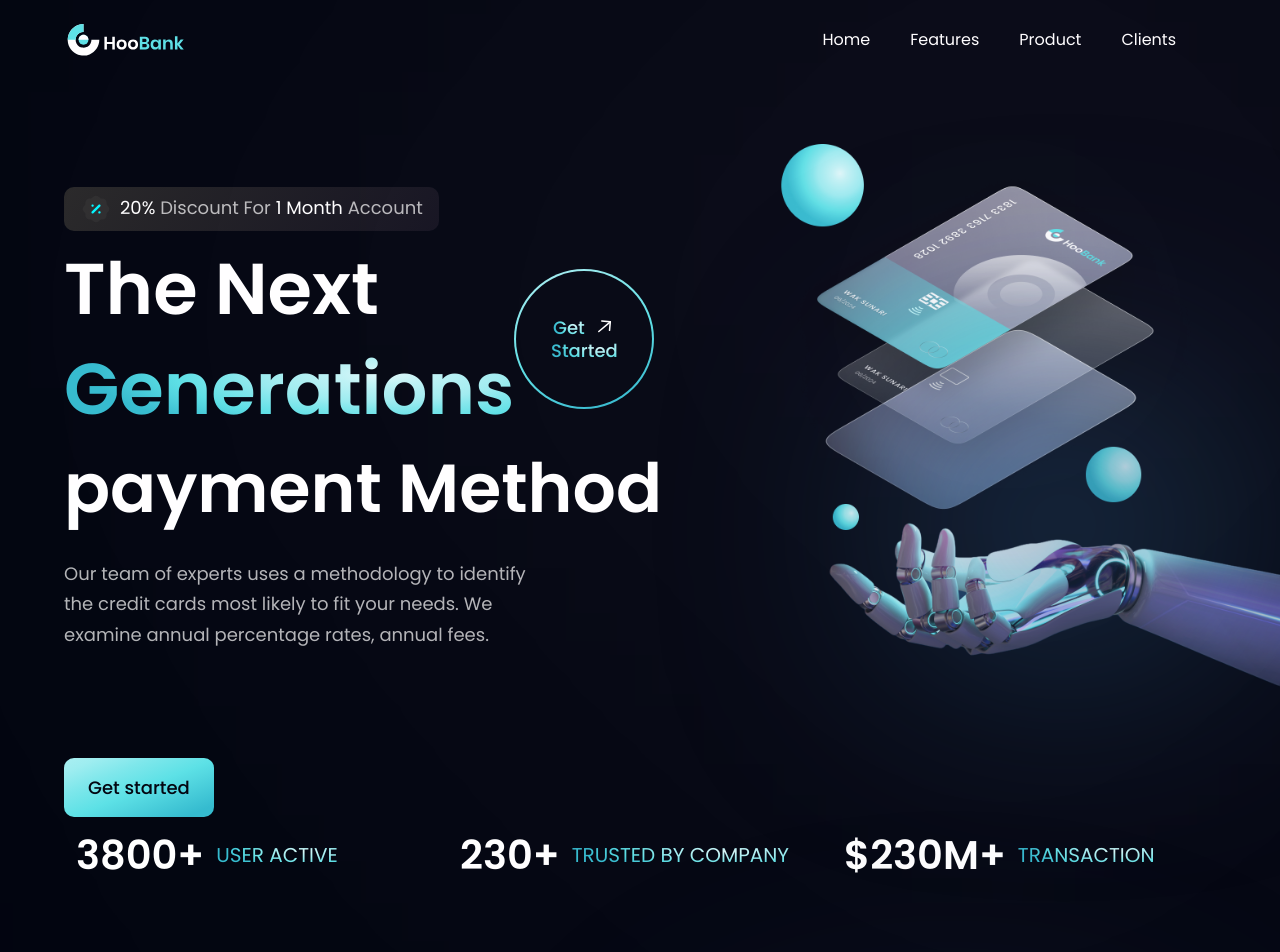
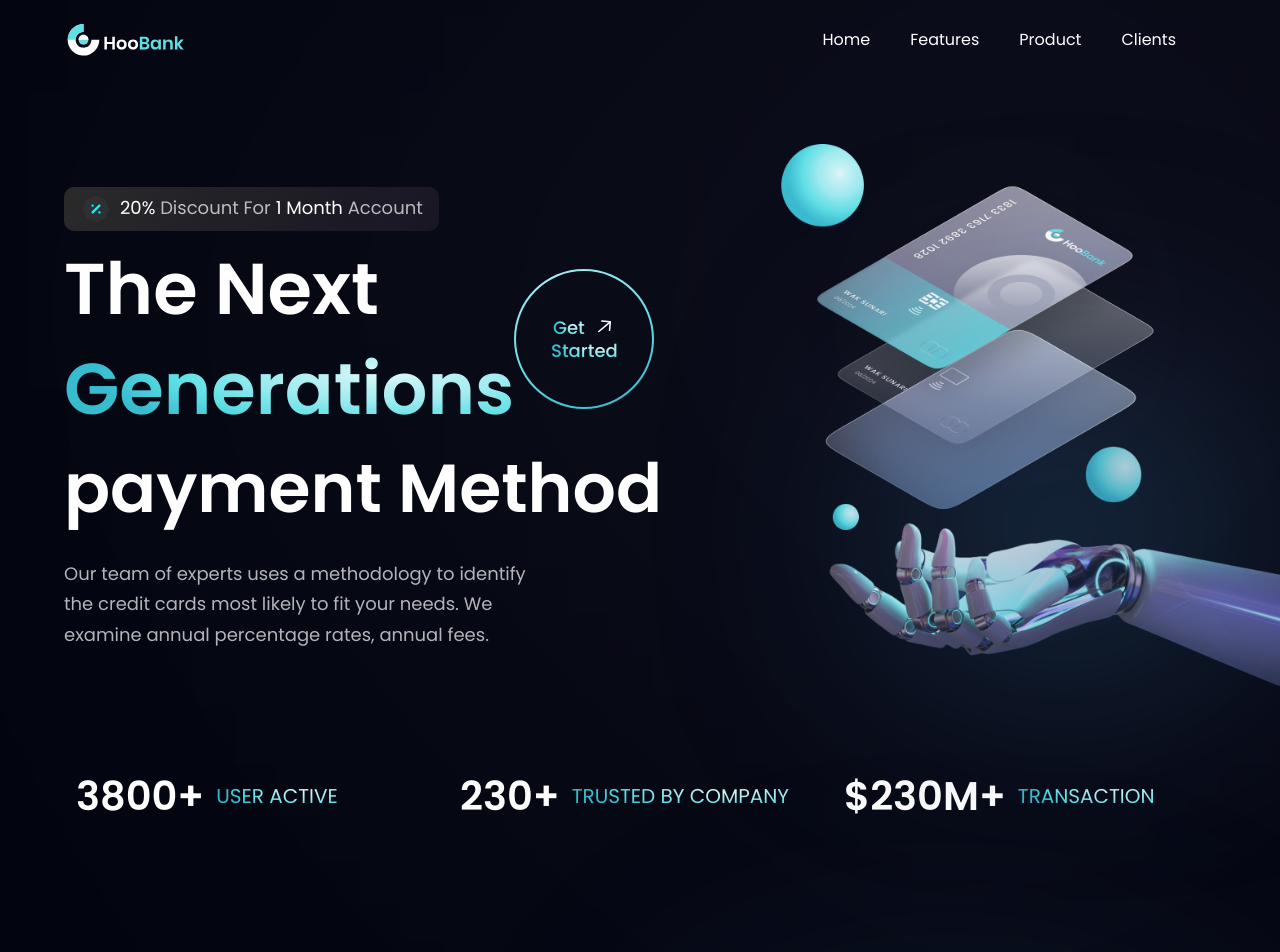
Before and after one commit to saadismail01/Bank_Web, a React (Vite) app: page / in a window 1280 px wide. Shown: the top 952 px of the page. Built offline with nearby package versions, Linux system fonts and the light colour scheme.

Commit message:
fixing in app file

```diff
--- a/src/App.jsx
+++ b/src/App.jsx
@@ -6,11 +6,11 @@ styles;
 import {
   Billing,
   Business,
-  Button,
+  // Button,
   CardDeal,
   Client,
   CTA,
-  FeedbackCard,
+  // FeedbackCard,
   Footer,
   // GetStarted,
   Hero,
@@ -36,10 +36,10 @@ const App = () => {
       </div>
       <div className={`bg-primary ${styles.flexStart} ${styles.paddingX}`}>
         <div className={`${styles.boxWidth}`}>
-          <Button />
+          {/* <Button /> */}
           <Client />
           <CTA />
-          <FeedbackCard />
+          {/* <FeedbackCard /> */}
           <Footer />
           {/* <GetStarted /> */}
           <Stats />
```
